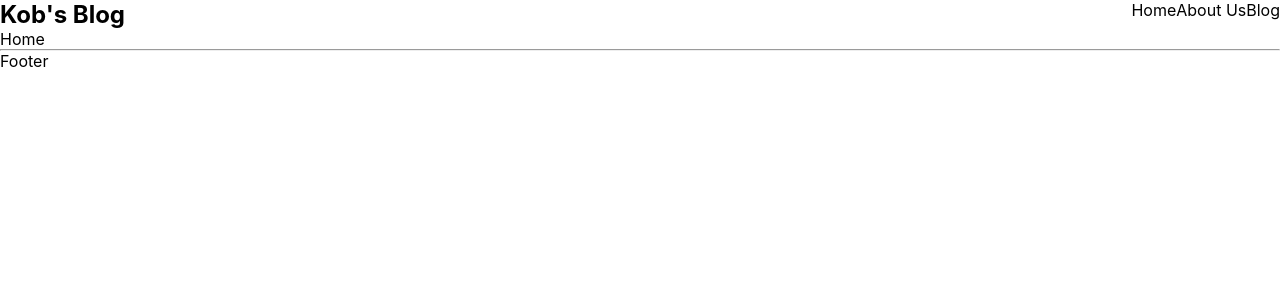
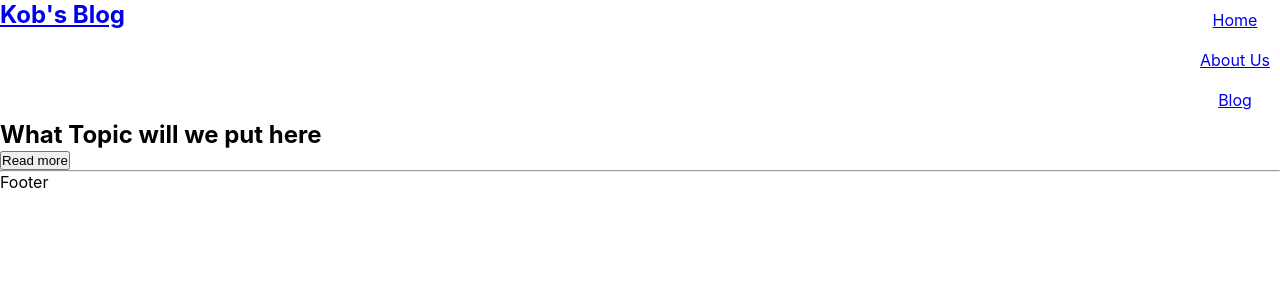
Before and after one commit to dela-ger/react-blogfrontend, a React (Create React App) app: page / in a window 1280 px wide. Shown: the top 300 px of the page. Built offline with nearby package versions, Linux system fonts and the light colour scheme.

Commit message:
Added some styles to NavBar

```diff
--- a/src/components/Home.js
+++ b/src/components/Home.js
@@ -2,7 +2,12 @@ import React from 'react'
 
 function Home() {
   return (
-    <div>Home</div>
+    <>
+      <section className='hero'>
+        <h1> What Topic will we put here</h1>
+        <button>Read more</button>
+      </section>
+    </>
   )
 }
 
--- a/src/components/NavBar.js
+++ b/src/components/NavBar.js
@@ -1,27 +1,41 @@
-import React from 'react';
+import React, { useRef } from 'react';
 import { Link, NavLink } from "react-router-dom";
 import "../css/style.css";
 import bars from "../Assets/bars-solid.svg";
 import xmark from "../Assets/xmark-solid.svg";
 
 function NavBar() {
+    const navRef = useRef();
+
+    const showMenu = () => {
+        navRef.current.classList.toggle("responsive-menu")
+    }
+
   return (
-    <nav>
+    <>
+    <header>
+        <h2 className='nav-logo'><NavLink to="/">Kob's Blog</NavLink></h2>
 
-        <h2 ><NavLink className='nav-logo'>Kob's Blog</NavLink></h2>
-        <img src={bars} alt="humburger menu" className='menu-bar' />
-        <ul className='nav-list'>
+        <nav className="nav-container" ref={navRef}>
             <li>
-                <NavLink to="/">Home</NavLink>
+                <NavLink onClick={showMenu} to="/">Home</NavLink>
             </li>
             <li>
-                <NavLink to="/about">About Us</NavLink>
+                <NavLink onClick={showMenu} to="/about">About Us</NavLink>
             </li>
             <li>
-                <NavLink to="/blog">Blog</NavLink>
+                <NavLink onClick={showMenu} to="/blog">Blog</NavLink>
             </li>
-        </ul>
-    </nav>
+
+            <button type='button' onClick={showMenu} className='menu-bar nav-close-btn' id='cross'><img src={xmark} alt="humburger menu" id='btn-svg' /> </button>
+
+        </nav>
+        <div id="bars">
+            <button type="button" onClick={showMenu} className='menu-bar'><img src={bars} alt="humburger menu" id='btn-svg' /> </button>
+        </div>
+
+    </header>
+    </>
   )
 }
 
--- a/src/css/style.css
+++ b/src/css/style.css
@@ -12,34 +12,83 @@ body {
     -moz-osx-font-smoothing: grayscale;
 }
 
-nav {
-    display: flex;
+/* NavBar styles */
+
+#btn-svg{
+    width: 20px;
 }
 
-.nav-list {
-    display: none;
-    margin-left: auto;
+header{
+    /* display: flex; */
+    position: relative;
+    /* border: 1px solid red; */
 }
 
-.nav-list > li {
+#bars{
+    position: absolute;
+    top: 1.5rem;
+    right: 2rem;
+    /* z-index: 1; */
+}
+
+#cross{
+    position: absolute;
+    top: 1.5rem;
+    right: 2rem;
+}
+
+.nav-logo{
+    /* border: 1px solid red; */
+}
+
+nav{
+    display: flex;
+    /* border: 1px solid red; */
+    margin-left: auto;
+    justify-content: center;
+    align-items: center;
+    visibility: hidden;
+    flex-direction: column;
+    position: fixed;
+    inset: 0;
+    background-color: rgb(213, 184, 184);
+    z-index: 1;
+
+}
+
+.responsive-menu{
+    visibility: visible;
+}
+
+nav li{
+    padding: 10px;
     list-style: none;
 }
 
-.nav-list > li > a, .nav-logo{
-    text-decoration: none;
-    color: black;
+.menu-bar{
+    background: transparent;
+    border: none;
+    outline: none;
 }
 
-.menu-bar{
-    width: 20px;
+/* breakpoints for the desktop screens */
+
+@media only screen and (min-width:768px) {
+    header{
+        display: flex;
+    }
+
+    .menu-bar{
+        visibility: hidden;
+    }
+
+    nav{
+        visibility: visible;
+        position: initial;
+        background-color: white;
+    }
 }
 
-@media only screen and (min-width: 786px) {
- .menu-bar{
-    display: none;
- }
+/* Home page styles */
 
- .nav-list{
-    display: flex;
- }
-}
+/* Hero section styles */
```
